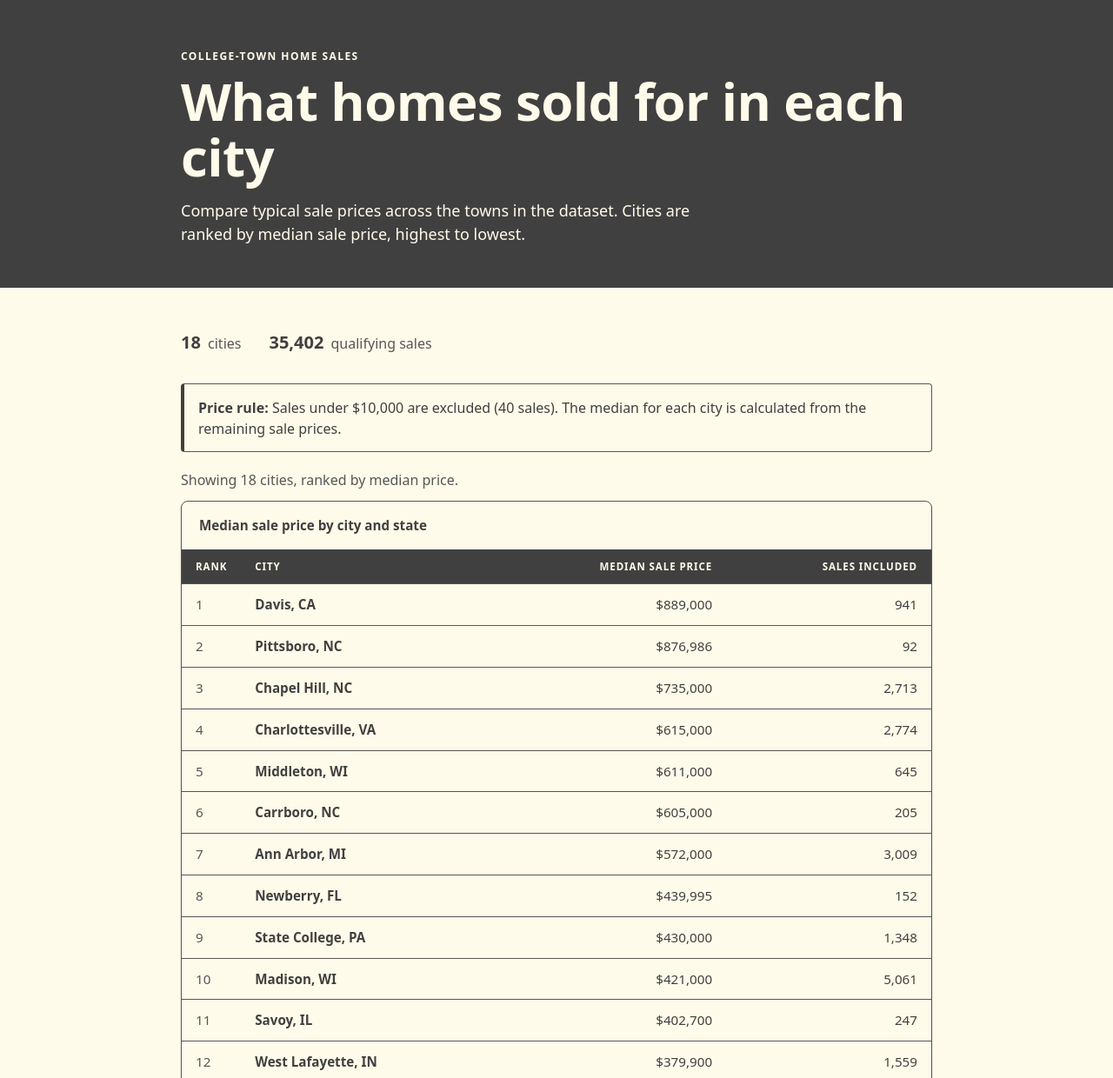
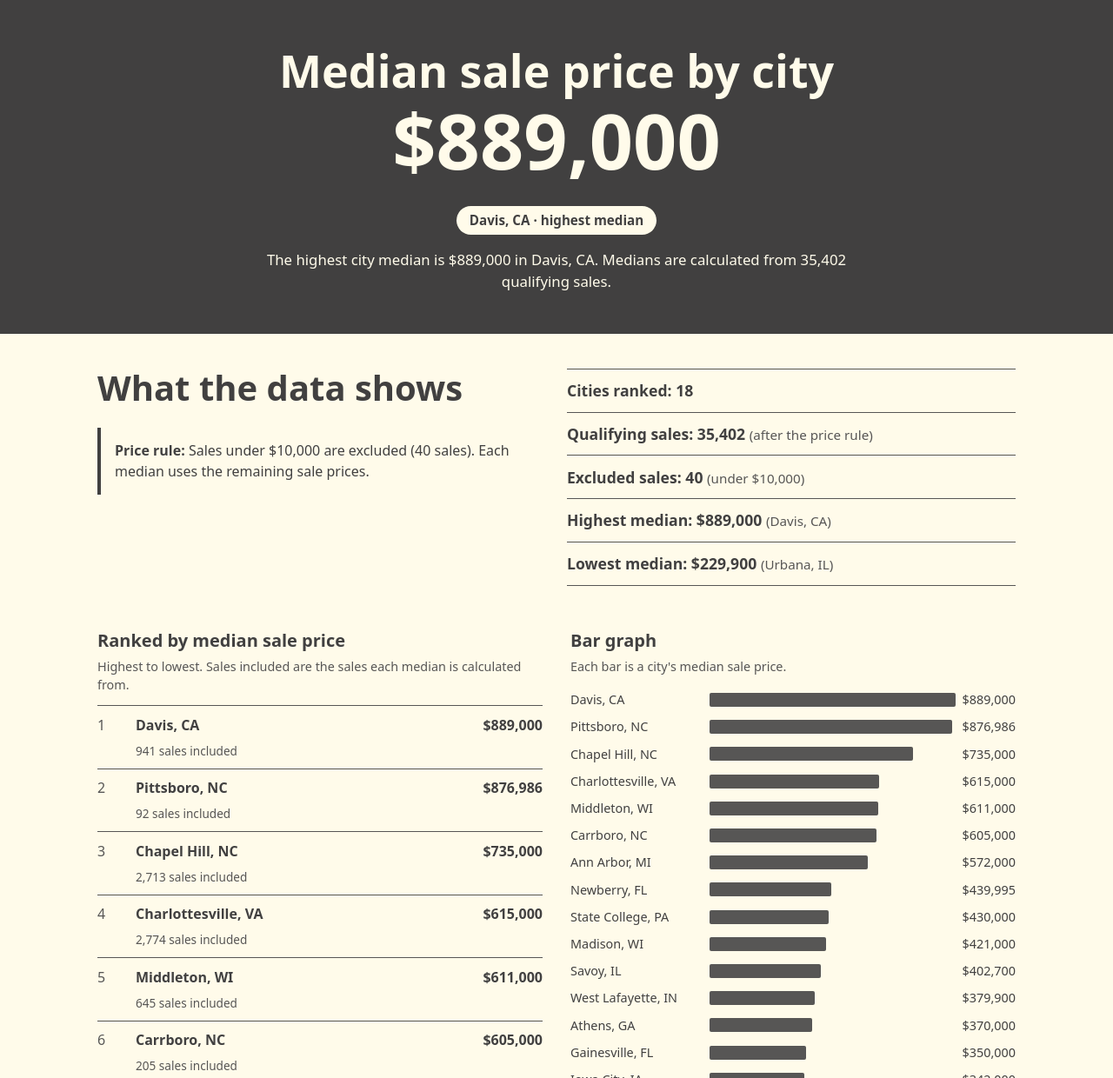
Before and after one commit to Secure-Program452/campustown-site, a plain HTML site: page index.html in a window 1280 px wide. Shown: the top 1240 px of the page at 87% size. Drawn offline with Linux system fonts and the light colour scheme.

Commit message:
Build approved layout: centered hero, stat list, side-by-side panels
Desktop shows the ranked list and bar graph side by side; phone stacks
them. Text layout only, using the approved three-color palette. Every
figure is computed from data/city_medians.json.

Co-Authored-By: Claude Haiku 5.5 <noreply@anthropic.com>
Claude-Session: https://claude.ai/code/session_01RfnWpp2Wx9snn8oyjYP24g

```diff
--- a/index.html
+++ b/index.html
@@ -3,15 +3,14 @@
 <head>
   <meta charset="utf-8">
   <meta name="viewport" content="width=device-width, initial-scale=1">
-  <title>What homes sold for in each city</title>
-  <!-- An empty icon, so the browser doesn't log an error looking for favicon.ico -->
+  <title>Median sale price by city</title>
   <link rel="icon" href="data:,">
   <style>
-    /* Site palette: three colors only. */
+    /* Approved site palette: three colors only. */
     :root {
-      --grey: #575655;   /* dark grey */
-      --stone: #414040;  /* dark stone */
-      --bone: #fffbea;   /* bone white */
+      --grey: #575655;
+      --stone: #414040;
+      --bone: #fffbea;
     }
     * { box-sizing: border-box; }
     body {
@@ -21,150 +20,132 @@
       font-family: system-ui, -apple-system, "Segoe UI", Roboto, sans-serif;
       line-height: 1.5;
     }
-    .wrap { max-width: 56rem; margin: 0 auto; padding: 0 1rem; }
+    .wrap { max-width: 68rem; margin: 0 auto; padding: 0 1rem; }
 
-    /* Hero */
-    .hero { background: var(--stone); color: var(--bone); padding: 3.5rem 0 3rem; }
-    .eyebrow {
+    /* Hero: centered text, as in the reference */
+    .hero { background: var(--stone); color: var(--bone); padding: 3.25rem 0 3rem; text-align: center; }
+    .hero h1 {
       margin: 0;
-      font-size: 0.75rem;
+      font-size: clamp(2rem, 5vw, 3.25rem);
+      line-height: 1.1;
       font-weight: 700;
-      letter-spacing: 0.12em;
-      text-transform: uppercase;
     }
-    h1 {
-      margin: 0.6rem 0 1rem;
-      font-size: clamp(2.25rem, 6vw, 3.75rem);
-      line-height: 1.08;
+    .hero .figure {
+      margin: 0.5rem 0 0;
+      font-size: clamp(2.75rem, 9vw, 5.5rem);
+      font-weight: 800;
+      line-height: 1;
+      font-variant-numeric: tabular-nums;
+    }
+    .pill {
+      display: inline-block;
+      margin: 1rem 0 0;
+      padding: 0.3rem 0.9rem;
+      background: var(--bone);
+      color: var(--stone);
+      border-radius: 999px;
       font-weight: 700;
-      letter-spacing: -0.01em;
+      font-size: 0.95rem;
     }
-    .lede { margin: 0; max-width: 40rem; font-size: 1.125rem; }
+    .hero .sentence { margin: 1rem auto 0; max-width: 42rem; font-size: 1.05rem; }
 
-    /* Summary row, price rule and table intro */
-    .stats { display: flex; flex-wrap: wrap; gap: 0.5rem 2rem; margin: 2rem 0 1rem; color: var(--grey); }
-    .stats strong { color: var(--stone); font-size: 1.25rem; margin-right: 0.25rem; }
+    /* Overview: bold stat list, as in the reference */
+    .overview { display: grid; gap: 1.5rem; padding: 2.5rem 0 1rem; }
+    .overview h2 { margin: 0; font-size: clamp(1.75rem, 3.5vw, 2.5rem); line-height: 1.1; font-weight: 800; }
+    .stat-list { list-style: none; margin: 0; padding: 0; }
+    .stat-list li {
+      padding: 0.7rem 0;
+      border-top: 1px solid var(--grey);
+      font-size: 1.1rem;
+    }
+    .stat-list li:last-child { border-bottom: 1px solid var(--grey); }
+    .stat-list strong { font-weight: 800; }
+    .stat-list .note { color: var(--grey); font-size: 0.95rem; }
+
     .rule {
-      margin: 0;
+      margin: 1.5rem 0 0;
       padding: 0.9rem 1rem;
+      border-left: 4px solid var(--stone);
       background: var(--bone);
-      border: 1px solid var(--grey);
-      border-left: 4px solid var(--stone);
-      border-radius: 4px;
+      font-size: 1rem;
     }
-    .showing { margin: 1.25rem 0 0.75rem; color: var(--grey); }
 
-    /* Cards */
-    .card {
-      background: var(--bone);
-      border: 1px solid var(--grey);
-      border-radius: 8px;
-      box-shadow: 0 1px 3px rgba(65, 64, 64, 0.15);
-      overflow: hidden;
-      margin-bottom: 2rem;
+    /* Ranked list and bar graph: stacked on mobile, side by side on desktop */
+    .panels { display: grid; gap: 2rem; margin: 2rem 0 0; }
+    .panel h3 {
+      margin: 0 0 0.75rem;
+      font-size: 1.25rem;
+      font-weight: 800;
     }
-    .card-title {
-      margin: 0;
-      padding: 1rem 1.25rem;
-      font-size: 0.95rem;
-      font-weight: 600;
-      color: var(--stone);
-    }
-    .table-scroll { overflow-x: auto; }
-    table { width: 100%; border-collapse: collapse; font-size: 0.95rem; }
-    th {
-      background: var(--stone);
-      color: var(--bone);
-      font-size: 0.72rem;
-      font-weight: 700;
-      letter-spacing: 0.08em;
-      text-transform: uppercase;
-      text-align: left;
-      padding: 0.7rem 1rem;
-    }
-    td {
-      padding: 0.75rem 1rem;
+    .panel .sub { margin: -0.5rem 0 0.75rem; color: var(--grey); font-size: 0.9rem; }
+    .ranked { list-style: none; margin: 0; padding: 0; }
+    .ranked li {
+      display: grid;
+      grid-template-columns: 2.25rem 1fr auto;
+      gap: 0.5rem;
+      align-items: baseline;
+      padding: 0.6rem 0;
       border-top: 1px solid var(--grey);
       font-variant-numeric: tabular-nums;
     }
-    .num { text-align: right; }
-    td.rank { color: var(--grey); width: 4rem; }
-    td.city { font-weight: 700; }
+    .ranked li:last-child { border-bottom: 1px solid var(--grey); }
+    .ranked .rank { color: var(--grey); }
+    .ranked .city { font-weight: 800; }
+    .ranked .sales { grid-column: 2 / 4; color: var(--grey); font-size: 0.85rem; }
+    .ranked .price { font-weight: 700; }
 
-    /* Bar chart */
-    .chart { padding: 1rem 1.25rem 1.25rem; }
-    .chart h2 { margin: 0 0 0.25rem; font-size: 1.05rem; }
-    .chart .note { margin: 0; font-size: 0.875rem; color: var(--grey); }
-    .chart ul { list-style: none; padding: 0; margin: 1rem 0 0; }
-    .chart li {
+    .bars { list-style: none; margin: 0; padding: 0; }
+    .bars li {
       display: grid;
-      grid-template-columns: minmax(7.5rem, 11rem) 1fr auto;
+      grid-template-columns: minmax(6.5rem, 9.5rem) 1fr auto;
       align-items: center;
       gap: 0.5rem;
-      margin-bottom: 0.4rem;
+      padding: 0.3rem 0;
       font-size: 0.9rem;
+      font-variant-numeric: tabular-nums;
     }
-    .chart .track { min-width: 0; }
-    .chart .bar {
-      display: block;
-      height: 1.1rem;
-      background: var(--grey);
-      border-radius: 2px;
-      min-width: 2px;
+    .bars .bar { display: block; height: 1rem; background: var(--grey); border-radius: 2px; min-width: 2px; }
+    .bars .value { white-space: nowrap; }
+
+    footer { border-top: 1px solid var(--grey); margin-top: 3rem; padding: 1.5rem 0 3rem; font-size: 0.875rem; color: var(--grey); }
+    footer p { margin: 0; }
+
+    @media (min-width: 52rem) {
+      .overview { grid-template-columns: 1fr 1fr; align-items: start; }
+      .panels { grid-template-columns: 1fr 1fr; align-items: start; }
     }
-    .chart .value { font-variant-numeric: tabular-nums; white-space: nowrap; }
-
-    footer {
-      border-top: 1px solid var(--grey);
-      padding: 1.5rem 0 3rem;
-      font-size: 0.875rem;
-      color: var(--grey);
-    }
-    footer p { margin: 0; }
   </style>
 </head>
 <body>
   <header class="hero">
     <div class="wrap">
-      <p class="eyebrow">College-town home sales</p>
-      <h1>What homes sold for in each city</h1>
-      <p class="lede">Compare typical sale prices across the towns in the dataset. Cities are ranked by median sale price, highest to lowest.</p>
+      <h1>Median sale price by city</h1>
+      <p class="figure" id="hero-figure">–</p>
+      <p><span class="pill" id="hero-pill">Loading…</span></p>
+      <p class="sentence" id="hero-sentence"></p>
     </div>
   </header>
 
   <main class="wrap">
-    <div class="stats" aria-live="polite">
-      <p><strong id="stat-cities">–</strong> cities</p>
-      <p><strong id="stat-sales">–</strong> qualifying sales</p>
-    </div>
-
-    <p class="rule" id="rule-text">Loading the price rule…</p>
-
-    <p class="showing" id="showing"></p>
-
-    <section class="card" aria-labelledby="table-title">
-      <h2 class="card-title" id="table-title">Median sale price by city and state</h2>
-      <div class="table-scroll">
-        <table>
-          <thead>
-            <tr>
-              <th scope="col">Rank</th>
-              <th scope="col">City</th>
-              <th scope="col" class="num">Median sale price</th>
-              <th scope="col" class="num">Sales included</th>
-            </tr>
-          </thead>
-          <tbody id="city-rows">
-            <tr><td colspan="4">Loading the data…</td></tr>
-          </tbody>
-        </table>
+    <section class="overview">
+      <div>
+        <h2>What the data shows</h2>
+        <p class="rule" id="rule-text">Loading…</p>
       </div>
+      <ul class="stat-list" id="stat-list"></ul>
     </section>
 
-    <section class="card chart" aria-labelledby="chart-title">
-      <h2 id="chart-title">Median sale price by city</h2>
-      <p class="note" id="chart-note">Loading the data…</p>
-      <ul id="chart-bars"></ul>
+    <section class="panels">
+      <div class="panel">
+        <h3>Ranked by median sale price</h3>
+        <p class="sub">Highest to lowest. Sales included are the sales each median is calculated from.</p>
+        <ol class="ranked" id="ranked"></ol>
+      </div>
+      <div class="panel">
+        <h3>Bar graph</h3>
+        <p class="sub" id="chart-sub">Each bar is a city's median sale price.</p>
+        <ul class="bars" id="bars"></ul>
+      </div>
     </section>
   </main>
 
@@ -174,87 +155,75 @@
 
   <script>
     (function () {
-      var money = new Intl.NumberFormat("en-US", {
-        style: "currency", currency: "USD", maximumFractionDigits: 0
-      });
+      var money = new Intl.NumberFormat("en-US", { style: "currency", currency: "USD", maximumFractionDigits: 0 });
       var count = new Intl.NumberFormat("en-US");
-
       function $(id) { return document.getElementById(id); }
-
-      function showError(message) {
-        $("stat-cities").textContent = "–";
-        $("stat-sales").textContent = "–";
-        $("rule-text").textContent = message;
-        $("showing").textContent = "";
-        $("city-rows").innerHTML = "";
-        $("chart-note").textContent = message;
+      function el(tag, text, cls) {
+        var e = document.createElement(tag);
+        e.textContent = text;
+        if (cls) { e.className = cls; }
+        return e;
       }
 
-      // Relative path: GitHub Pages serves the site from a subfolder.
       fetch("data/city_medians.json")
-        .then(function (response) {
-          if (!response.ok) { throw new Error("HTTP " + response.status); }
-          return response.json();
-        })
+        .then(function (r) { if (!r.ok) { throw new Error(r.status); } return r.json(); })
         .then(function (data) {
-          // Rank: highest median first.
-          var cities = data.cities.slice().sort(function (a, b) {
-            return b.median_sale_price - a.median_sale_price;
-          });
-          var totalSales = cities.reduce(function (sum, c) { return sum + c.sales; }, 0);
-          var max = Math.max.apply(null, cities.map(function (c) {
-            return c.median_sale_price;
-          }));
+          var cities = data.cities.slice().sort(function (a, b) { return b.median_sale_price - a.median_sale_price; });
+          var total = cities.reduce(function (s, c) { return s + c.sales; }, 0);
+          var top = cities[0], bottom = cities[cities.length - 1];
+          var max = top.median_sale_price;
 
-          $("stat-cities").textContent = count.format(cities.length);
-          $("stat-sales").textContent = count.format(totalSales);
-          $("rule-text").innerHTML = "<strong>Price rule:</strong> Sales under " +
-            money.format(data.min_sale_price) + " are excluded (" +
-            count.format(data.rows_excluded) + " sales). The median for each city " +
-            "is calculated from the remaining sale prices.";
-          $("showing").textContent = "Showing " + cities.length +
-            " cities, ranked by median price.";
+          $("hero-figure").textContent = money.format(top.median_sale_price);
+          $("hero-pill").textContent = top.label + " · highest median";
+          $("hero-sentence").textContent = "The highest city median is " + money.format(top.median_sale_price) +
+            " in " + top.label + ". Medians are calculated from " + count.format(total) + " qualifying sales.";
 
-          var rows = $("city-rows");
-          rows.innerHTML = "";
-          cities.forEach(function (c, i) {
-            var tr = document.createElement("tr");
-            tr.appendChild(cell("td", String(i + 1), "rank"));
-            tr.appendChild(cell("td", c.label, "city"));
-            tr.appendChild(cell("td", money.format(c.median_sale_price), "num"));
-            tr.appendChild(cell("td", count.format(c.sales), "num"));
-            rows.appendChild(tr);
+          $("rule-text").innerHTML = "<strong>Price rule:</strong> Sales under " + money.format(data.min_sale_price) +
+            " are excluded (" + count.format(data.rows_excluded) + " sales). Each median uses the remaining sale prices.";
+
+          var stats = $("stat-list");
+          [
+            ["Cities ranked:", count.format(cities.length), ""],
+            ["Qualifying sales:", count.format(total), "after the price rule"],
+            ["Excluded sales:", count.format(data.rows_excluded), "under " + money.format(data.min_sale_price)],
+            ["Highest median:", money.format(top.median_sale_price), top.label],
+            ["Lowest median:", money.format(bottom.median_sale_price), bottom.label]
+          ].forEach(function (row) {
+            var li = document.createElement("li");
+            var strong = document.createElement("strong");
+            strong.textContent = row[0] + " " + row[1];
+            li.appendChild(strong);
+            if (row[2]) { li.appendChild(document.createTextNode(" ")); li.appendChild(el("span", "(" + row[2] + ")", "note")); }
+            stats.appendChild(li);
           });
 
-          $("chart-note").textContent = data.rule + " Source: " + data.source + ".";
-          var list = $("chart-bars");
+          var ranked = $("ranked");
+          cities.forEach(function (c, i) {
+            var li = document.createElement("li");
+            li.appendChild(el("span", String(i + 1), "rank"));
+            li.appendChild(el("span", c.label, "city"));
+            li.appendChild(el("span", money.format(c.median_sale_price), "price"));
+            li.appendChild(el("span", count.format(c.sales) + " sales included", "sales"));
+            ranked.appendChild(li);
+          });
+
+          var bars = $("bars");
           cities.forEach(function (c) {
             var li = document.createElement("li");
-            li.appendChild(cell("span", c.label));
+            li.appendChild(el("span", c.label));
             var track = document.createElement("span");
-            track.className = "track";
             var bar = document.createElement("span");
             bar.className = "bar";
             bar.style.width = ((c.median_sale_price / max) * 100).toFixed(2) + "%";
             bar.setAttribute("role", "img");
-            bar.setAttribute("aria-label", c.label + ": median " +
-              money.format(c.median_sale_price) + " from " + c.sales + " sales");
+            bar.setAttribute("aria-label", c.label + ": " + money.format(c.median_sale_price));
             track.appendChild(bar);
             li.appendChild(track);
-            li.appendChild(cell("span", money.format(c.median_sale_price), "value"));
-            list.appendChild(li);
+            li.appendChild(el("span", money.format(c.median_sale_price), "value"));
+            bars.appendChild(li);
           });
         })
-        .catch(function () {
-          showError("The city data could not be loaded.");
-        });
-
-      function cell(tag, text, className) {
-        var el = document.createElement(tag);
-        el.textContent = text;
-        if (className) { el.className = className; }
-        return el;
-      }
+        .catch(function () { $("rule-text").textContent = "The city data could not be loaded."; });
     })();
   </script>
 </body>
```
